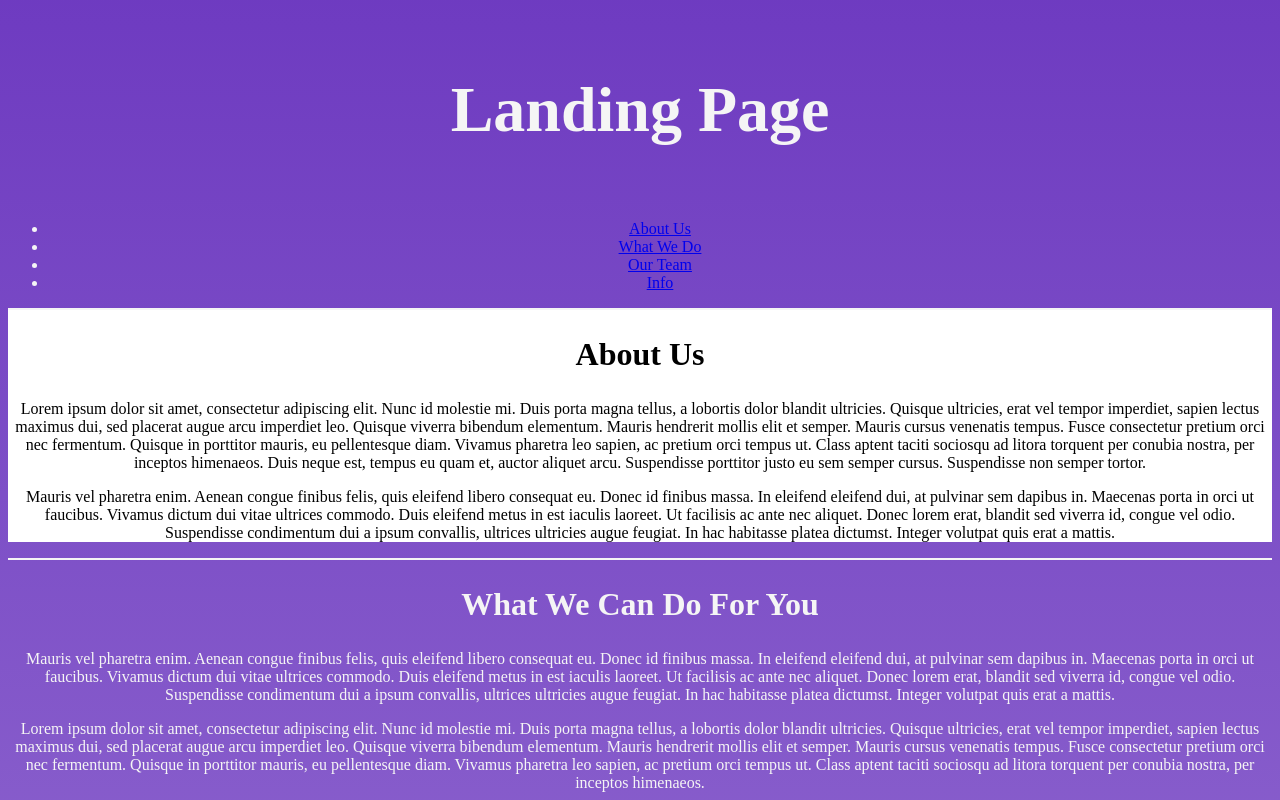
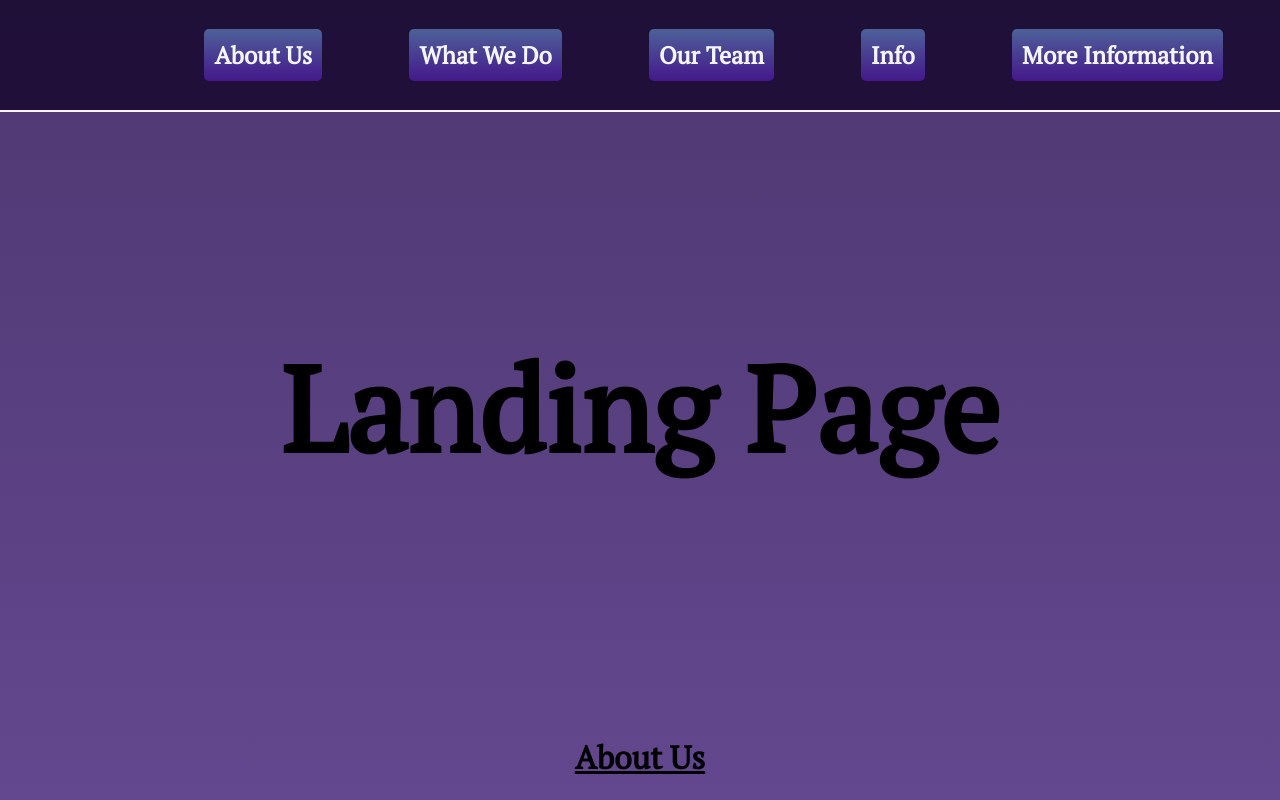
Before and after one commit to NickRenaud74/landing-page, a plain HTML site: page index.html in a window 1280 px wide. Shown: the top 800 px of the page. Drawn offline with Linux system fonts and the light colour scheme.

Commit message:
fixed nav bar and home button

```diff
--- a/css/styles.css
+++ b/css/styles.css
@@ -1,20 +1,59 @@
 body {
-    background: linear-gradient(rgba(74, 10, 177, 0.8), rgba(74, 10, 177, 0.6)) ;
+    background: linear-gradient(rgba(33, 5, 77, 0.8), rgba(74, 10, 177, 0.6)) ;
     color: whitesmoke;
     text-align: center;
+    padding-top: 70px;
+    font-family: 'PT Serif', serif;
 }
 
-#title {
-    font-size: 4rem;
+#home {
+    font-size: 5rem;
     padding: 30px;
 }
 
+#navbar {
+    list-style: none;
+    display: flex;
+    justify-content: space-evenly;
+    align-items: center;
+    border-bottom: 2px solid whitesmoke;
+    padding: 30px;
+    background-color:rgb(21, 7, 43, 0.8);
+    height: 50px;
+    position: fixed;
+    width: 100%;
+    top: 0;
+    left: 0;
+    margin: 0;
+}
+
+.nav-link {
+    display: inline-block;
+    text-decoration: none;
+    font-weight: bold;
+    font-size: 1.5rem;
+    background-image: linear-gradient(#4d6199 0%, #44188b 100%);
+    border-radius: 5px;
+    padding: 10px;
+    color: whitesmoke;
+}
+
+.nav-link:visited {
+    text-decoration: none;
+    color: whitesmoke;
+}
+.nav-link:hover {
+    font-weight: bolder;
+    color: black;
+}
+
 .section {
-    border-top: 2px solid whitesmoke;
+    margin: 15vh;
 }
 
 .section h2 {
     font-size: 2rem;
+    text-decoration: underline;
 }
 
 .footer {
@@ -24,6 +63,9 @@ body {
 }
 
 .active {
-    background: white;
     color: black;
 }
+
+.hide {
+    display: none;
+}
--- a/index.html
+++ b/index.html
@@ -6,18 +6,22 @@
         <title></title>
         <meta name="description" content="">
         <meta name="viewport" content="width=device-width, initial-scale=1">
+        <link href="https://fonts.googleapis.com/css2?family=PT+Serif&display=swap" rel="stylesheet">
         <link rel="stylesheet" href="css/styles.css">
     </head>
 
     <body>
         <header>
-            <h1 id="title">Landing Page</h1>
             <nav>
                 <ul id="navbar"></ul>
             </nav>
         </header>
 
         <main>
+            <section id="home" class="section" data-nav="Home">
+                <h1>Landing Page</h1>
+            </section>
+
             <section id="section1" class="section" data-nav="About Us">
                 <h2>About Us</h2>
                 <p>Lorem ipsum dolor sit amet, consectetur adipiscing elit. Nunc id molestie mi. Duis porta magna tellus, a lobortis dolor blandit ultricies. Quisque ultricies, erat vel tempor imperdiet, sapien lectus maximus dui, sed placerat augue arcu imperdiet leo. Quisque viverra bibendum elementum. Mauris hendrerit mollis elit et semper. Mauris cursus venenatis tempus. Fusce consectetur pretium orci nec fermentum. Quisque in porttitor mauris, eu pellentesque diam. Vivamus pharetra leo sapien, ac pretium orci tempus ut. Class aptent taciti sociosqu ad litora torquent per conubia nostra, per inceptos himenaeos. Duis neque est, tempus eu quam et, auctor aliquet arcu. Suspendisse porttitor justo eu sem semper cursus. Suspendisse non semper tortor.</p>
@@ -40,6 +44,13 @@
                 <h2>More Information</h2>
                 <p>Mauris vel pharetra enim. Aenean congue finibus felis, quis eleifend libero consequat eu. Donec id finibus massa. In eleifend eleifend dui, at pulvinar sem dapibus in. Maecenas porta in orci ut faucibus. Vivamus dictum dui vitae ultrices commodo. Duis eleifend metus in est iaculis laoreet. Ut facilisis ac ante nec aliquet. Donec lorem erat, blandit sed viverra id, congue vel odio. Suspendisse condimentum dui a ipsum convallis, ultrices ultricies augue feugiat. In hac habitasse platea dictumst. Integer volutpat quis erat a mattis.</p>
             </section>
+
+            <section id="section5" class="section" data-nav="More Information">
+                <h2>More Information</h2>
+                <p>Mauris vel pharetra enim. Aenean congue finibus felis, quis eleifend libero consequat eu. Donec id finibus massa. In eleifend eleifend dui, at pulvinar sem dapibus in. Maecenas porta in orci ut faucibus. Vivamus dictum dui vitae ultrices commodo. Duis eleifend metus in est iaculis laoreet. Ut facilisis ac ante nec aliquet. Donec lorem erat, blandit sed viverra id, congue vel odio. Suspendisse condimentum dui a ipsum convallis, ultrices ultricies augue feugiat. In hac habitasse platea dictumst. Integer volutpat quis erat a mattis.
+                Mauris vel pharetra enim. Aenean congue finibus felis, quis eleifend libero consequat eu. Donec id finibus massa. In eleifend eleifend dui, at pulvinar sem dapibus in. Maecenas porta in orci ut faucibus. Vivamus dictum dui vitae ultrices commodo. Duis eleifend metus in est iaculis laoreet. Ut facilisis ac ante nec aliquet. Donec lorem erat, blandit sed viverra id, congue vel odio. Suspendisse condimentum dui a ipsum convallis, ultrices ultricies augue feugiat. In hac habitasse platea dictumst. Integer volutpat quis erat a mattis.</p>
+            </section>
+
         </main>
 
         <footer class="footer">
--- a/js/app.js
+++ b/js/app.js
@@ -1,51 +1,74 @@
+
 // Global Variables
 const sections = document.querySelectorAll('section');
 const nav = document.querySelector('#navbar');
-const fragment = document.createDocumentFragment();
-
-
+const start = performance.now();
 
 // Create dynamic NavBar
+const createNavBar = () => {
+    const fragment = document.createDocumentFragment();
     for (let section of sections) {
         const navMenu = document.createElement('li');
-    const menuItem = section.getAttribute('data-nav');
-    navMenu.innerHTML = `<a href="#${section.id}" class="nav-link">${menuItem}</a>`;
+        const menuItem = section.dataset.nav;
+        navMenu.innerHTML = `<a href="#${section.id}" class="nav-link ${section.id}">${menuItem}</a>`;
         fragment.appendChild(navMenu);
     }
     nav.appendChild(fragment);
-
-
-
+}
+createNavBar(sections);
 
 // Make sections ACTIVE
-const getSectionLocation = sections => {
+const makeActive = () => {
     for (let section of sections) {
         const location = section.getBoundingClientRect();
-        if (location.top >= -10 && location.bottom <= window.innerHeight) {
+        const navRect = document.querySelector('#navbar').getBoundingClientRect();
+        if (location.top >= navRect.bottom && location.bottom <= window.innerHeight) {
             section.classList.add('active');
-            console.log(section.classList);
-            break;
         }
         else {
             section.classList.remove('active');
-            console.log(section.classList);
         }
     }
 }
 
-window.addEventListener('scroll', getSectionLocation(sections));
+
+window.addEventListener('scroll', () => {
+    makeActive()
+});
 
 //Scroll to anchors
+const smoothScroll = () => {
     const links = document.querySelectorAll('.nav-link');
-
     for (let link of links) {
-    link.addEventListener('click', function (event) {
+        link.addEventListener('click', (event) => {
             event.preventDefault();
             const sectionId = link.getAttribute('href').slice(1);
-        rect = document.getElementById(`${sectionId}`).getBoundingClientRect();
-        window.scrollTo({
-            top: rect.top,
-            behavior: 'smooth'
+            rect = document.getElementById(`${sectionId}`);
+            rect.scrollIntoView({
+                behavior: 'smooth',
+                block: 'center'
             });
         });
     }
+}
+
+smoothScroll();
+
+//Return to top button
+const hideHomeButton = () => {
+    const body = document.querySelector('body');
+    const homeButton = document.querySelector('.home');
+    window.addEventListener('scroll', (event) => {
+        if (window.scrollY >= body.offsetHeight / 2) {
+            homeButton.classList.remove('hide');
+        }
+        else {
+            homeButton.classList.add('hide');
+        }
+    })
+}
+hideHomeButton();
+
+const end = performance.now();
+console.log(end - start);
+console.log(document.body.offsetHeight)
```
Lines whose indentation alone changed are shown as unchanged.
